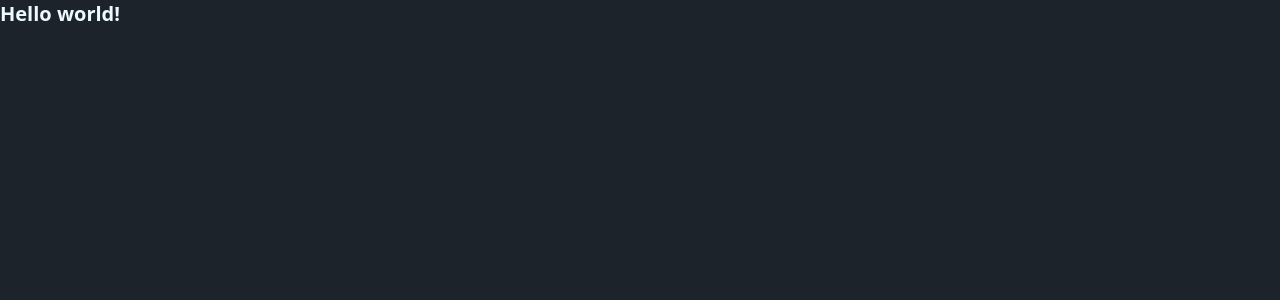
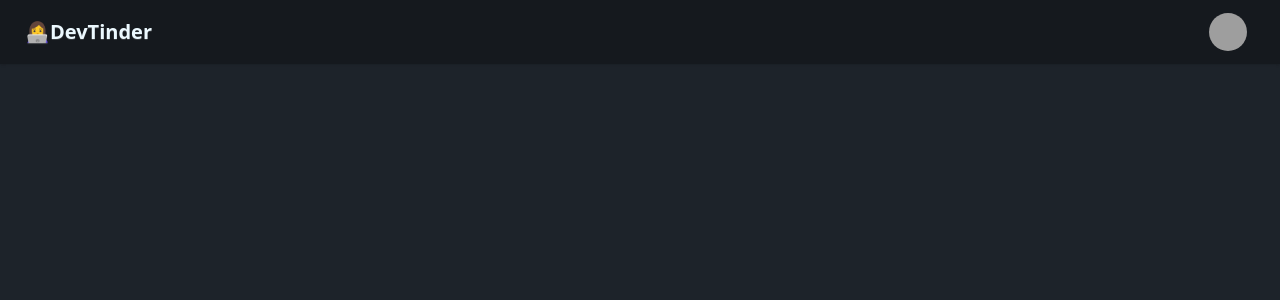
Before and after one commit to Arshiyatabassun/devTinder-webApp, a React (Vite) app: page / in a window 1280 px wide. Shown: the top 300 px of the page. Built offline with nearby package versions, Linux system fonts and the light colour scheme; grey boxes are pictures that could not be loaded.

Commit message:
add navBar

```diff
--- a/src/App.jsx
+++ b/src/App.jsx
@@ -6,9 +6,35 @@
   return (
     <>
 
-     <h1 className="text-xl font-bold">
-      Hello world!
-    </h1>
+     <div className="navbar bg-base-300 shadow-sm">
+  <div className="flex-1">
+    <a className="btn btn-ghost text-xl">👩‍💻DevTinder</a>
+  </div>
+  <div className="flex gap-2">
+
+    <div className="dropdown dropdown-end mx-6">
+      <div tabIndex={0} role="button" className="btn btn-ghost btn-circle avatar">
+        <div className="w-10 rounded-full">
+          <img
+            alt="Tailwind CSS Navbar component"
+            src="https://img.daisyui.com/images/stock/photo-1534528741775-53994a69daeb.webp" />
+        </div>
+      </div>
+      <ul
+        tabIndex={0}
+        className="menu menu-sm dropdown-content bg-base-100 rounded-box z-1 mt-3 w-52 p-2 shadow">
+        <li>
+          <a className="justify-between">
+            Profile
+            <span className="badge">New</span>
+          </a>
+        </li>
+        <li><a>Settings</a></li>
+        <li><a>Logout</a></li>
+      </ul>
+    </div>
+  </div>
+</div>
     </>
   )
 }
```
Also changed, not shown: 1 other file (tests, documents, lock files or other folders).
